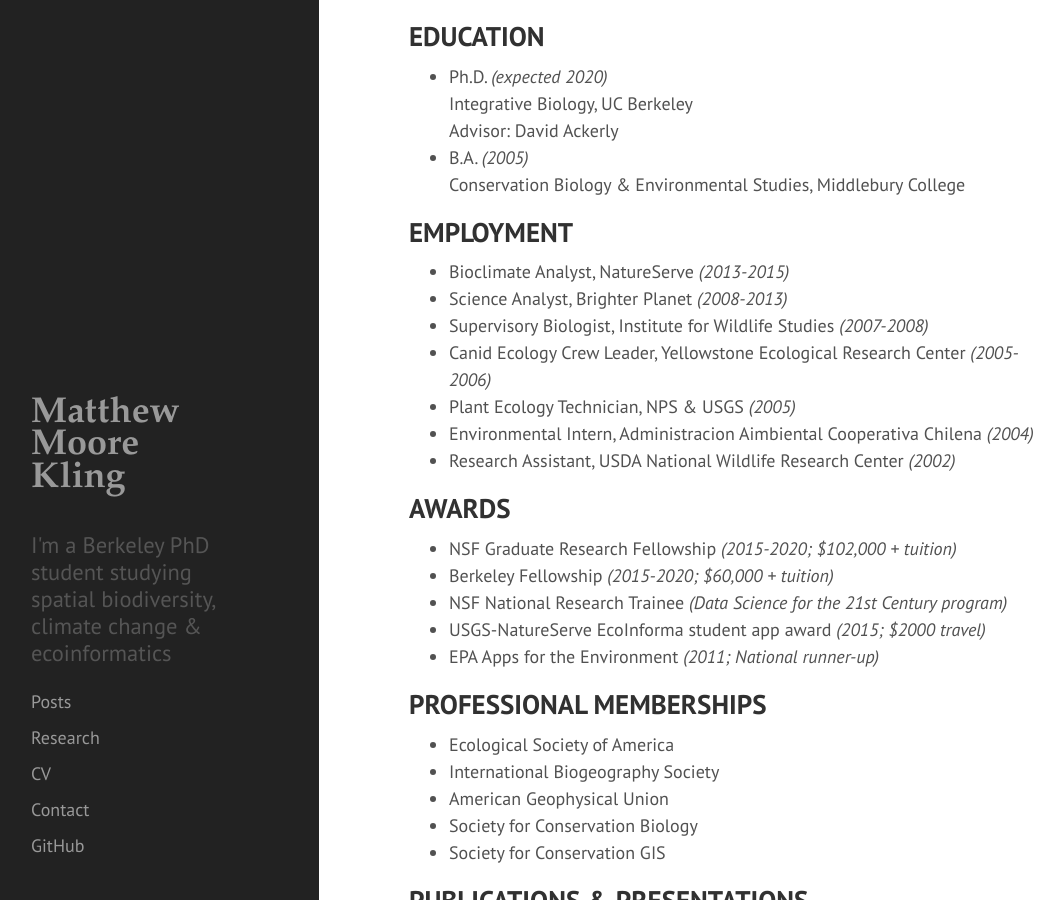
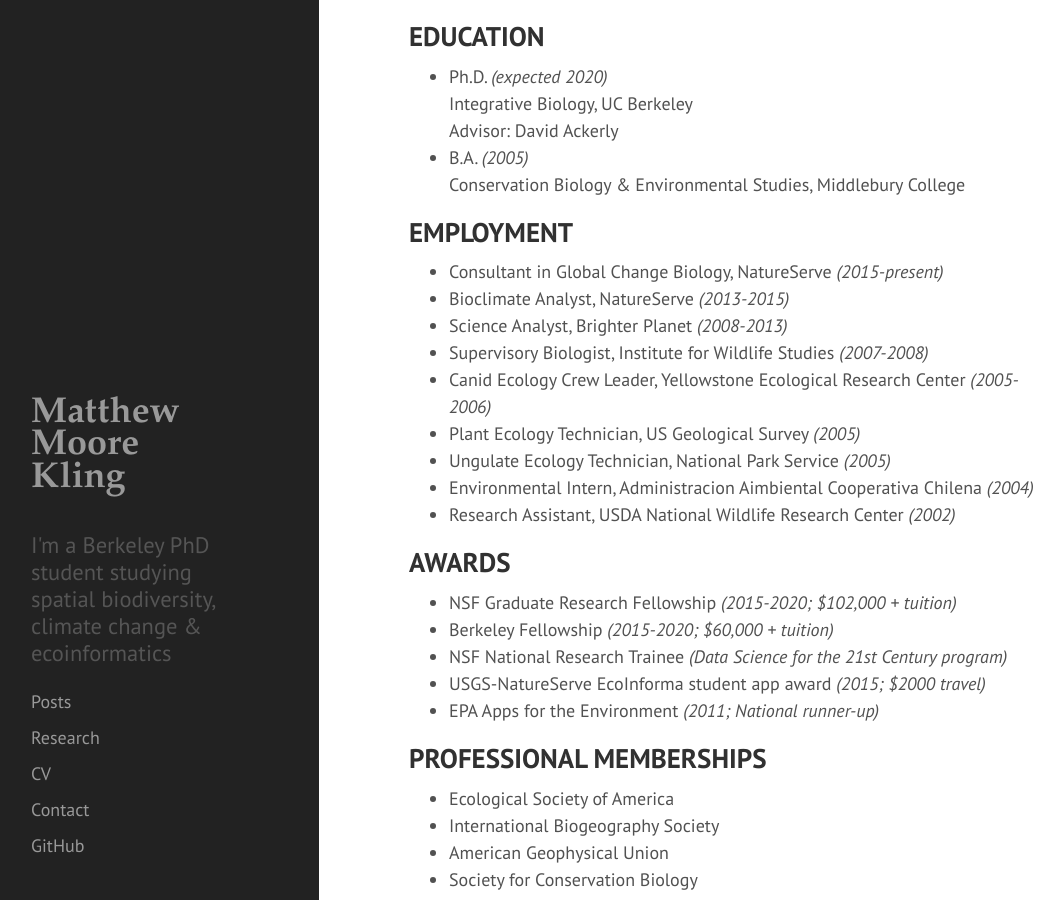
Before and after one commit to matthewkling/matthewkling.github.io, a Jekyll site: the page built from cv.md, in a window 1280 px wide and 900 px high, scrolled down 347 px. Shown: the whole window, without its empty margins (5-1069 px from the left). Built offline with Jekyll 4.4.1, drawn with Linux system fonts in a browser that asks for light colours; Markdown is read by kramdown in place of the engine named in the settings.

Commit message:
cv updates

```diff
--- a/cv.md
+++ b/cv.md
@@ -13,11 +13,13 @@ Advisor: David Ackerly
 Conservation Biology & Environmental Studies, Middlebury College
 
 # EMPLOYMENT
+* Consultant in Global Change Biology, NatureServe *(2015-present)*
 * Bioclimate Analyst, NatureServe *(2013-2015)*
 * Science Analyst, Brighter Planet *(2008-2013)*
 * Supervisory Biologist, Institute for Wildlife Studies *(2007-2008)*
 * Canid Ecology Crew Leader, Yellowstone Ecological Research Center *(2005-2006)*
-* Plant Ecology Technician, NPS & USGS *(2005)*
+* Plant Ecology Technician, US Geological Survey *(2005)*
+* Ungulate Ecology Technician, National Park Service *(2005)*
 * Environmental Intern, Administracion Aimbiental Cooperativa Chilena *(2004)*
 * Research Assistant, USDA National Wildlife Research Center *(2002)*
 
```
